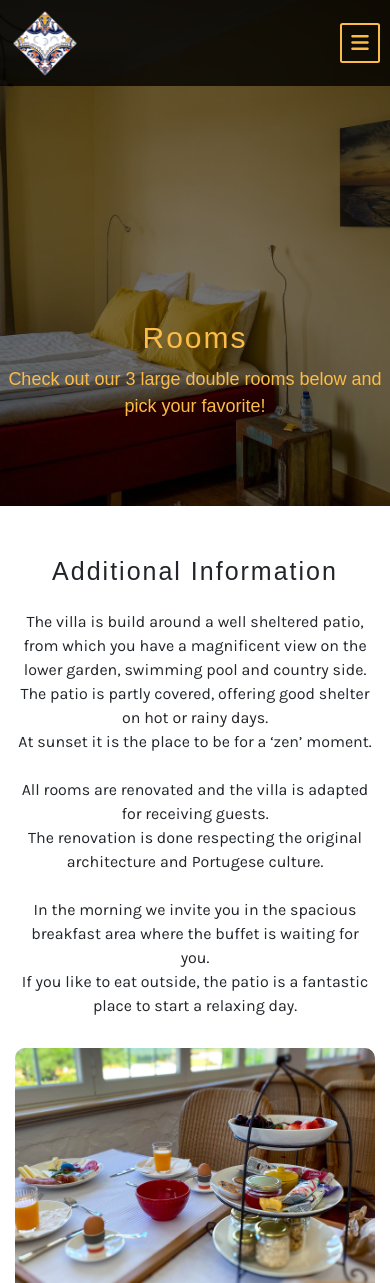
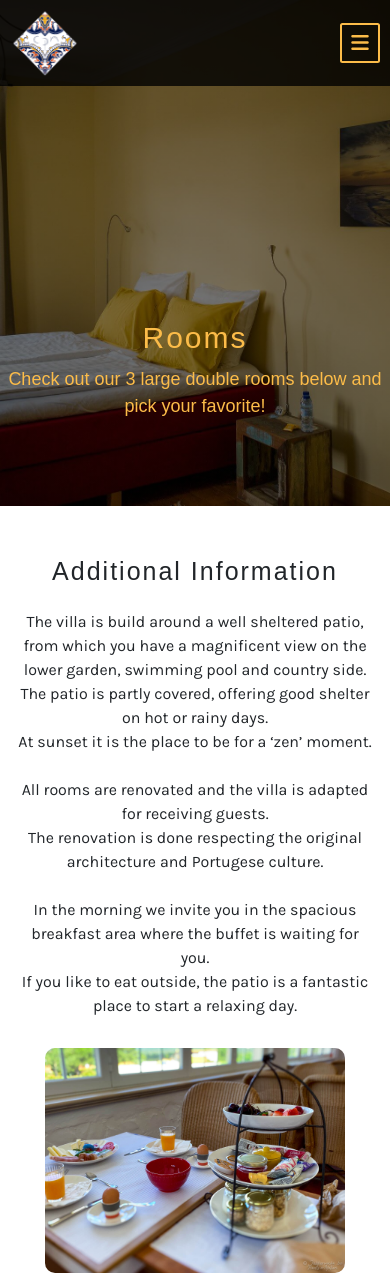
Before and after one commit to AnoukSmet/Casa-Pedra-Nobre, a Django app: page /rooms/ in a window 390 px wide. Shown: the top 1283 px of the page. Run offline with Django 3.2, Linux system fonts and the light colour scheme; data that the repository does not hold is empty; some libraries are stand-ins or nearby versions; some web fonts are replaced; grey boxes are pictures that could not be loaded.

Commit message:
Added a max width to majority of images to improve performance

```diff
--- a/rooms/static/rooms/css/rooms.css
+++ b/rooms/static/rooms/css/rooms.css
@@ -51,6 +51,7 @@
     height: auto;
     border-radius: 1rem;
     margin-bottom: 1rem;
+    max-width: 30rem;
 }
 
 .amenities {
@@ -91,6 +92,7 @@
 .room-images img {
     width: 100%;
     height: auto;
+    max-width: 30rem;
 }
 
 #room-description {
--- a/rooms/templates/rooms/rooms.html
+++ b/rooms/templates/rooms/rooms.html
@@ -58,13 +58,13 @@
                 If you like to eat outside, the patio is a fantastic place to start a relaxing day.
             </p>
         </div>
-        <div class="col-12 col-md-4 breakfast-images d-flex align-items-center">
+        <div class="col-12 col-md-4 breakfast-images d-flex align-items-center justify-content-center">
             <img src="{{ MEDIA_URL }}breakfast_on_table.jpg" alt="breakfast-room" class="d-block">
         </div>
-        <div class="col-12 col-md-4 breakfast-images d-flex align-items-center">
+        <div class="col-12 col-md-4 breakfast-images d-flex align-items-center justify-content-center">
             <img src="{{ MEDIA_URL }}breakfast_room.jpg" alt="breakfast-room" class="d-block">
         </div>
-        <div class="col-12 col-md-4 breakfast-images d-flex align-items-center">
+        <div class="col-12 col-md-4 breakfast-images d-flex align-items-center justify-content-center">
             <img src="{{ MEDIA_URL }}breakfast_table.jpg" alt="breakfast-room" class="d-block">
         </div>
     </div>
--- a/static/css/style.css
+++ b/static/css/style.css
@@ -191,7 +191,7 @@ body {
     height: auto;
     margin: 1rem auto;
     margin-bottom: 4rem;
-
+    max-width: 30rem;
 }
 
 .carousel-control-prev,
--- a/tourist_info/static/tourist_info/css/tourist_info.css
+++ b/tourist_info/static/tourist_info/css/tourist_info.css
@@ -24,6 +24,10 @@
 
 .card-body {
     background-color: #fff;
+}
+
+.card-img-top{
+    max-width: 30rem;
 }
 
 #tourist-info-intro {
--- a/tourist_info/templates/tourist_info/tourist_info.html
+++ b/tourist_info/templates/tourist_info/tourist_info.html
@@ -59,7 +59,7 @@
                 {% for recommendation in recommendations %}
                     {% if recommendation.category == category %}
                     <div class="card col-12 col-md-4">
-                        <img src="{{ recommendation.image.url }}" class="card-img-top" alt="...">
+                        <img src="{{ recommendation.image.url }}" class="card-img-top" alt="recommendation-image">
                         <div>
                             <h5 class="sub-heading mt-3 mb-2">{{ recommendation }}</h5>
                             <p class="paragraph">{{ recommendation.intro }}.</p>
```
